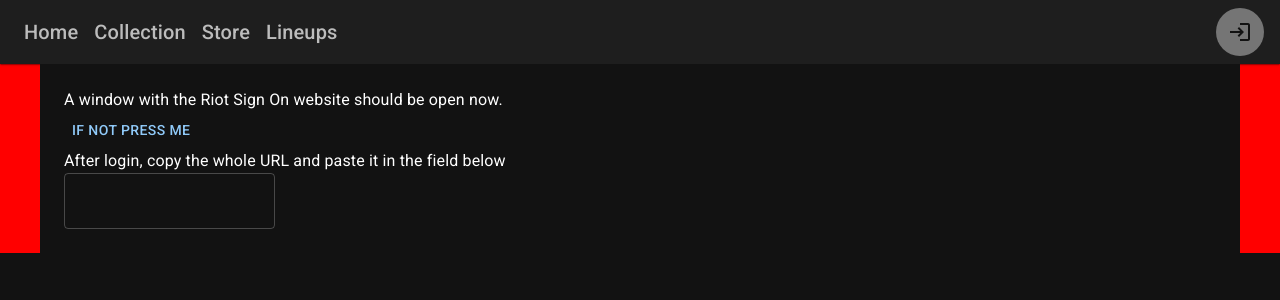
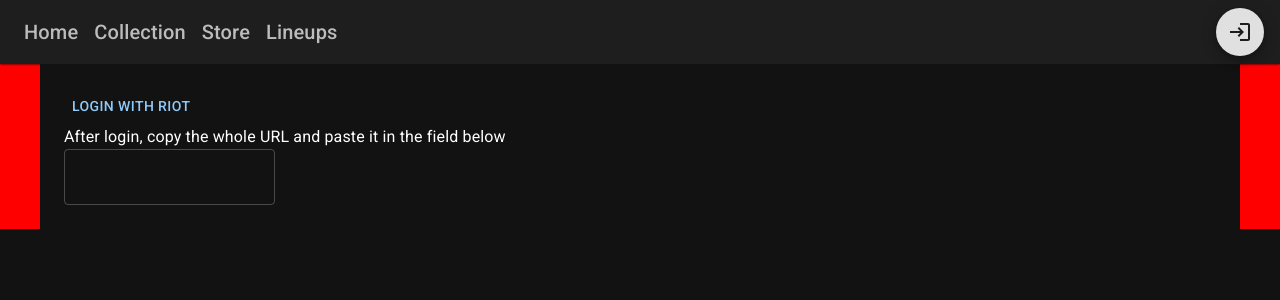
Before and after one commit to absmaa21/wingman-web, a React (Vite) app: page /val-auth in a window 1280 px wide. Shown: the top 300 px of the page. Built offline with nearby package versions, Linux system fonts and the light colour scheme.

Commit message:
reuse Avatar component
add AppStorage
add logout and save/loading user

```diff
--- /dev/null
+++ b/src/backend/AppStorage.ts
@@ -0,0 +1,29 @@
+export default class AppStorage {
+
+  static setItem(key: string, data: object | string) {
+    const value = typeof data == 'string' ? data : JSON.stringify(data)
+    localStorage.setItem(key, value)
+  }
+
+  static getItem(key: string): string | null {
+    return localStorage.getItem(key)
+  }
+
+  static removeItem(key: string) {
+    localStorage.removeItem(key)
+  }
+
+  static clear() {
+    localStorage.clear()
+  }
+
+  static getAllKeys(): string[] {
+    const keys: string[] = []
+    for (let i = 0; i < localStorage.length; i++) {
+      const new_key = localStorage.key(i)
+      if (new_key) keys.push(new_key)
+    }
+    return keys
+  }
+
+}
--- a/src/components/Layout.tsx
+++ b/src/components/Layout.tsx
@@ -1,9 +1,8 @@
 import {
-  Avatar,
   BottomNavigation,
   BottomNavigationAction,
   Box,
-  Container, Fab,
+  Container,
   Paper,
   Typography,
 } from "@mui/material";
@@ -11,9 +10,9 @@ import type {ReactNode} from "react";
 import {Link, type To, useLocation, useNavigate} from "react-router";
 import useDevice from "../hooks/useDevice.ts";
 import {AirlineStops, Collections, Home, Login, Storefront} from "@mui/icons-material";
-import useUser from "../hooks/useUser.ts";
+import UserAvatar from "./UserAvatar.tsx";
 
-interface PageProps {
+export interface PageProps {
   href: To,
   title: string,
   icon?: ReactNode,
@@ -29,11 +28,6 @@ const pages: PageProps[] = [
 ]
 
 function DesktopNavbar() {
-  const {user} = useUser()
-  const nav = useNavigate()
-  const playercard: string = 'https://media.valorant-api.com/playercards/95d3bbd1-4cf6-543b-0237-ba876d886210/displayicon.png'
-  const isActive: boolean = useLocation().pathname == pages[2].href
-  const fabSize: number = 48
 
   return (
     <Paper elevation={1} sx={{
@@ -49,12 +43,12 @@ function DesktopNavbar() {
 
       <Box sx={{display: 'flex', flexDirection: 'row'}}>
         {pages.filter(p => !p.isSpecial).map(p => (
-          <Link to={p.href} style={{textDecoration: 'none'}}>
+          <Link key={p.title} to={p.href} style={{textDecoration: 'none'}}>
             <Typography variant={'h6'} sx={{
               height: '100%',
               px: 1,
               alignContent: 'center',
-              color: useLocation().pathname == p.href ? 'text.primary' : 'text.secondary'
+              color: useLocation().pathname == p.href ? 'primary.main' : 'text.secondary'
             }}>
               {p.title}
             </Typography>
@@ -62,37 +56,8 @@ function DesktopNavbar() {
         ))}
       </Box>
 
-      <Avatar
-        sx={{width: fabSize, height: fabSize, my: 'auto', cursor: 'pointer'}}
-        onClick={() => nav(user ? pages[2].href : 'val-auth')}
-      >
-        {user ? (
-          <img src={playercard} alt={pages[2].title} loading={'lazy'}
-               style={{width: isActive ? fabSize - 4 : fabSize, borderRadius: 999, transition: '.2s ease-in'}}/>
-        ) : pages[2].icon}
-      </Avatar>
+      <UserAvatar page={pages[2]} size={48} sx={{my: 'auto'}}/>
     </Paper>
-  )
-}
-
-function MobileAvatar({p}: { p: PageProps }) {
-  const {user} = useUser()
-  const nav = useNavigate()
-  const playercard: string = 'https://media.valorant-api.com/playercards/95d3bbd1-4cf6-543b-0237-ba876d886210/displayicon.png'
-  const isActive: boolean = useLocation().pathname == p.href
-  const fabSize: number = 60
-
-  return (
-    <Fab
-      color={isActive ? 'primary' : 'default'}
-      onClick={() => nav(user ? p.href : 'val-auth')}
-      sx={{bottom: fabSize / 2, overflow: 'hidden', height: fabSize, width: fabSize}}
-    >
-      {user ? (
-        <img src={playercard} alt={p.title} loading={'lazy'}
-             style={{width: isActive ? fabSize - 4 : fabSize, borderRadius: 999, transition: '.2s ease-in'}}/>
-      ) : p.icon}
-    </Fab>
   )
 }
 
@@ -107,8 +72,8 @@ function MobileNavbar() {
           nav(newValue)
         }}
       >
-        {pages.map(p => p.isSpecial ? <MobileAvatar p={p}/> : (
-          <BottomNavigationAction label={p.title} icon={p.icon} value={p.href}/>
+        {pages.map(p => p.isSpecial ? <UserAvatar key={p.title} page={p} sx={{bottom: '50%'}}/> : (
+          <BottomNavigationAction key={p.title} label={p.title} icon={p.icon} value={p.href}/>
         ))}
       </BottomNavigation>
     </Paper>
--- /dev/null
+++ b/src/components/UserAvatar.tsx
@@ -0,0 +1,27 @@
+import {Fab, type SxProps} from "@mui/material";
+import useUser from "../hooks/useUser.ts";
+import {useLocation, useNavigate} from "react-router";
+import type {PageProps} from "./Layout.tsx";
+
+function UserAvatar({page, sx, size}: { page: PageProps, sx?: SxProps, size?: number }) {
+  const {user} = useUser()
+  const nav = useNavigate()
+  const playercard: string = 'https://media.valorant-api.com/playercards/95d3bbd1-4cf6-543b-0237-ba876d886210/displayicon.png'
+  const isActive: boolean = useLocation().pathname == page.href
+  const fabSize: number = size ?? 60
+
+  return (
+    <Fab
+      color={isActive ? 'primary' : 'default'}
+      onClick={() => nav(user ? page.href : 'val-auth')}
+      sx={{overflow: 'hidden', height: fabSize, width: fabSize, ...sx}}
+    >
+      {user ? (
+        <img src={playercard} alt={page.title} loading={'lazy'}
+             style={{width: isActive ? fabSize - 4 : fabSize, borderRadius: 999, transition: '.2s ease-in'}}/>
+      ) : page.icon}
+    </Fab>
+  )
+}
+
+export default UserAvatar
--- a/src/screens/ValAuth.tsx
+++ b/src/screens/ValAuth.tsx
@@ -27,10 +27,7 @@ function ValAuth() {
 
   return (
     <Box>
-      <Typography>
-        A window with the Riot Sign On website should be open now.
-      </Typography>
-      <RsoPopupButton text={'If not press me'} />
+      <RsoPopupButton />
       <Typography>
         After login, copy the whole URL and paste it in the field below
       </Typography>
--- a/src/types/contexts/UserProvider.tsx
+++ b/src/types/contexts/UserProvider.tsx
@@ -4,6 +4,7 @@ import type {accessTokenDecrypt, idTokenDecrypt} from "../valapi/auth";
 import {ValApiUrl} from "../valapi/valapiurl.ts";
 import {ValApiWrapper} from "../../backend/QueryHelpers.ts";
 import type {EntitlementResponse} from "../valapi/data.ts";
+import AppStorage from "../../backend/AppStorage.ts";
 
 interface UserProviderProps {
   children: ReactNode,
@@ -65,8 +66,22 @@ export function UserProvider({children}: UserProviderProps) {
   function checkUser() {
     if (user) {
       const user_expires_in: number = user.expires_at - Date.now()
-      if (user_expires_in > 10) return
+      if (user_expires_in > 1) {
+        AppStorage.setItem('user', JSON.stringify(user))
+        return
+      }
+      console.debug('User is expired! Logout ...')
+      logout()
+    } else {
+      // Try to load user
+      const loaded_user = AppStorage.getItem("user")
+      if (loaded_user) setUser(JSON.parse(loaded_user))
     }
+  }
+
+  function logout() {
+    AppStorage.removeItem("user")
+    setUser(undefined)
   }
 
   useEffect(checkUser, [user])
```
